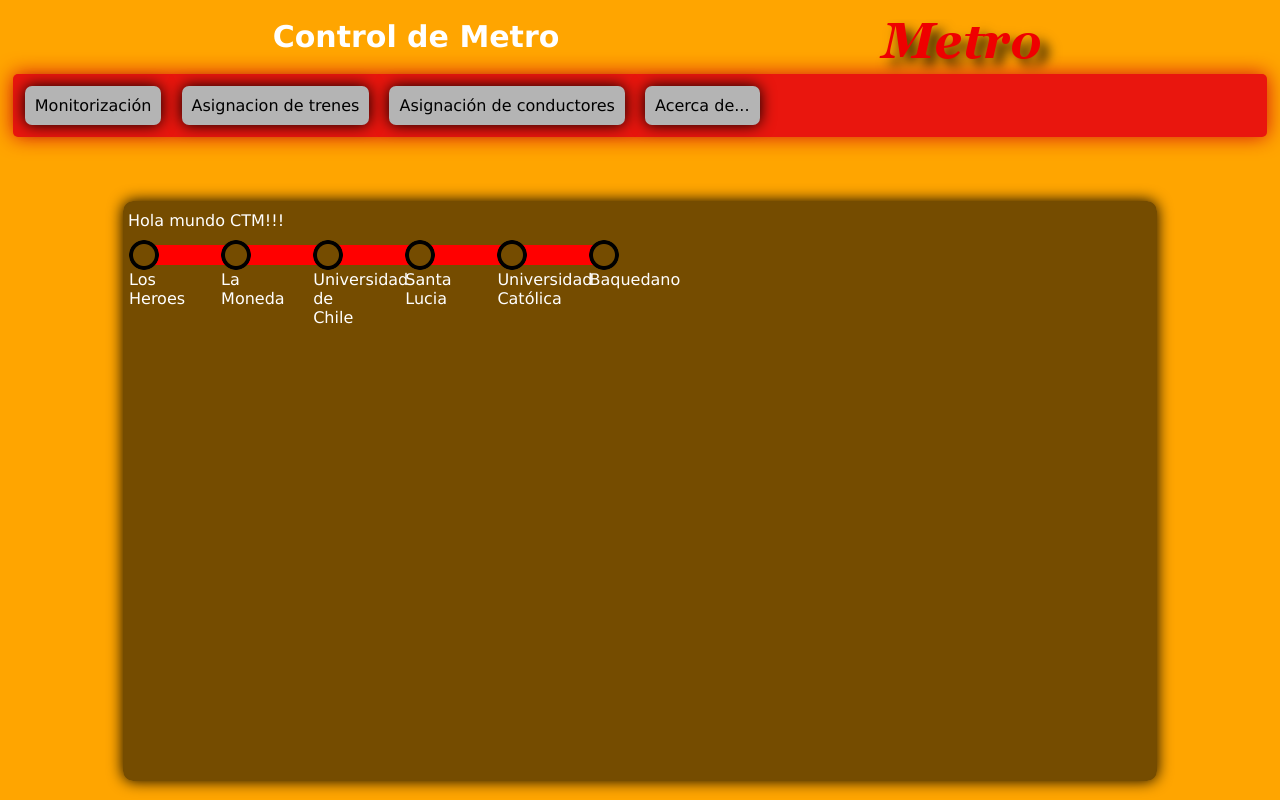
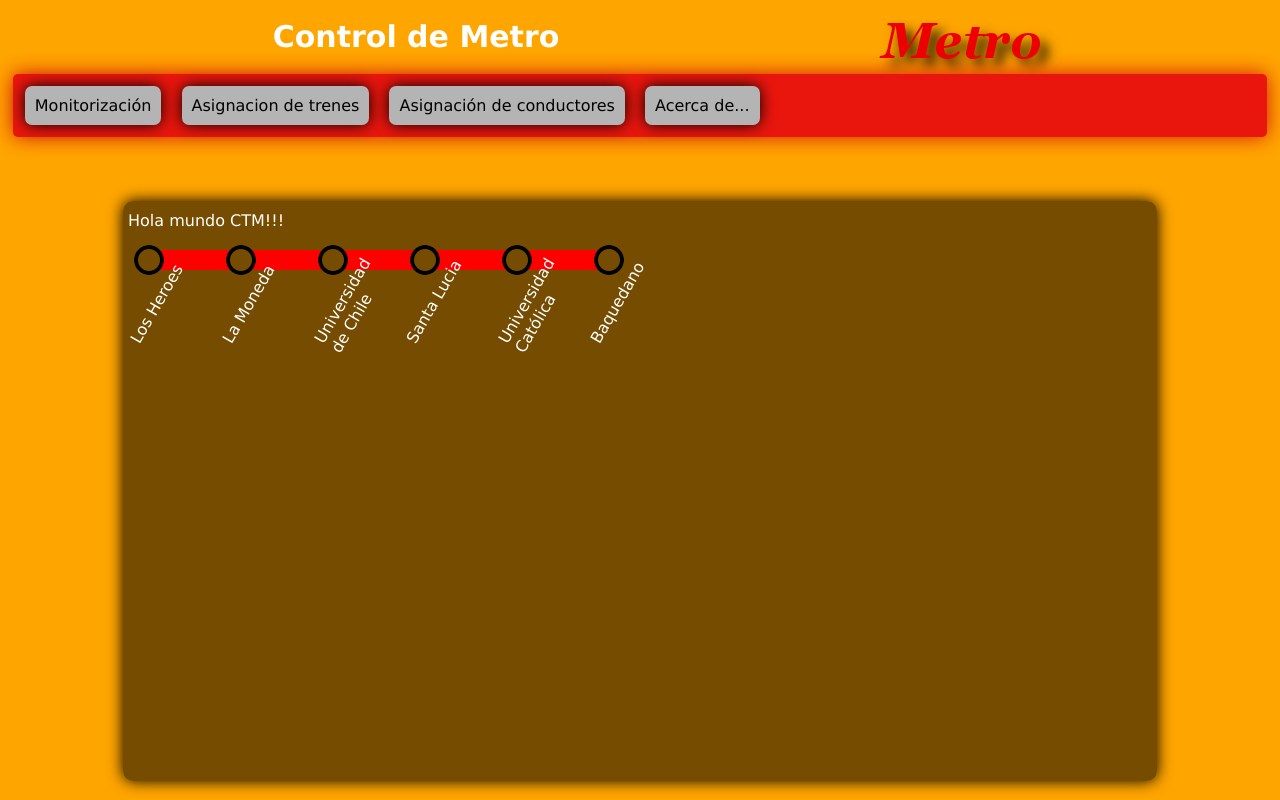
Before and after one commit to wigtor/lab3Metro, a PHP site: page / in a window 1280 px wide. Run offline with PHP 8.4, Linux system fonts and the light colour scheme; data comes from the database, SQL or seed files in the repository; style sheets or scripts are compiled from the project's sources.

Commit message:
Se muestran los nombres de estación en un ángulo de 60°

```diff
--- a/css/metroUI.less
+++ b/css/metroUI.less
@@ -103,8 +103,8 @@ body {
 
 .linea {
 	width: 100%;
-	height: 50px;
-	margin: 10px;
+	height: 140px;
+	margin: 15px;
 }
 
 .tunel {
@@ -141,8 +141,8 @@ body {
 	height: 50px;
 	width: 30px;
 	display: inline-block;
-		z-index: 2;
-		position:relative;
+	z-index: 2;
+	position:relative;
 }
 
 .circle_estacion_combinacion {
@@ -156,8 +156,10 @@ body {
 }
 
 .txt_estacion {
-	height: 20px;
-	width: 30px;
+	height: 75px;
+	width: 100px;
 	vertical-align: bottom;
 	display: block;
+	-webkit-transform: rotate(-60deg);
+	-moz-transform: rotate(-60deg);
 }
--- a/linea.php
+++ b/linea.php
@@ -1,4 +1,3 @@
-
 <?php
 	class linea {
 		private $num_linea;
```
